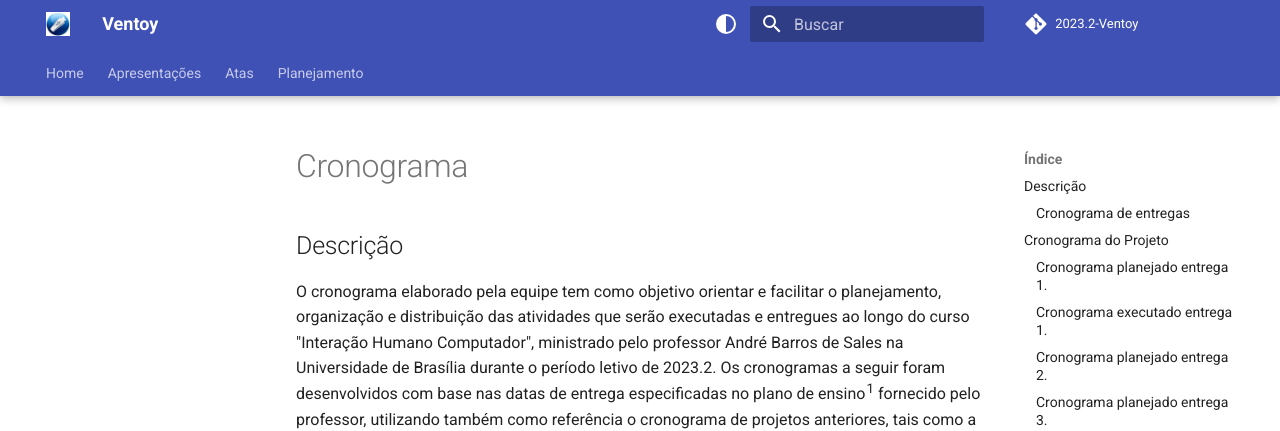
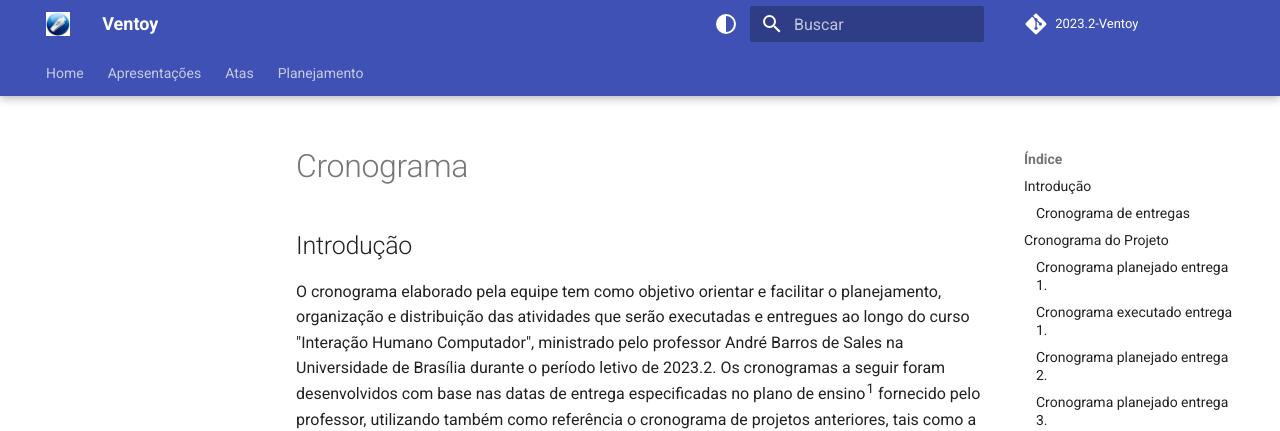
Before and after one commit to Interacao-Humano-Computador/2023.2-Ventoy, an MkDocs documentation site: the page built from docs/planejamento/cronograma.md, in a window 1280 px wide and 900 px high. Shown: the top 431 px of the window. Built offline with MkDocs 1.6.1 and Material for MkDocs 9.7.7, drawn with Linux system fonts in a browser that asks for light colours; comment, search, counter and statistics services are not loaded.

Commit message:
Update cronograma.md

```diff
--- a/docs/planejamento/cronograma.md
+++ b/docs/planejamento/cronograma.md
@@ -1,6 +1,6 @@
 # Cronograma
 
-## Descrição
+## Introdução
 O cronograma elaborado pela equipe tem como objetivo orientar e facilitar o planejamento, organização e distribuição das atividades que serão executadas e entregues ao longo do curso "Interação Humano Computador", ministrado pelo professor André Barros de Sales na Universidade de Brasília durante o período letivo de 2023.2. Os cronogramas a seguir foram desenvolvidos com base nas datas de entrega especificadas no plano de ensino^1^ fornecido pelo professor, utilizando também como referência o cronograma de projetos anteriores, tais como a Bilheteria Digital^2^  e o Banco Central do Brasil^3^ .
 
 
```
